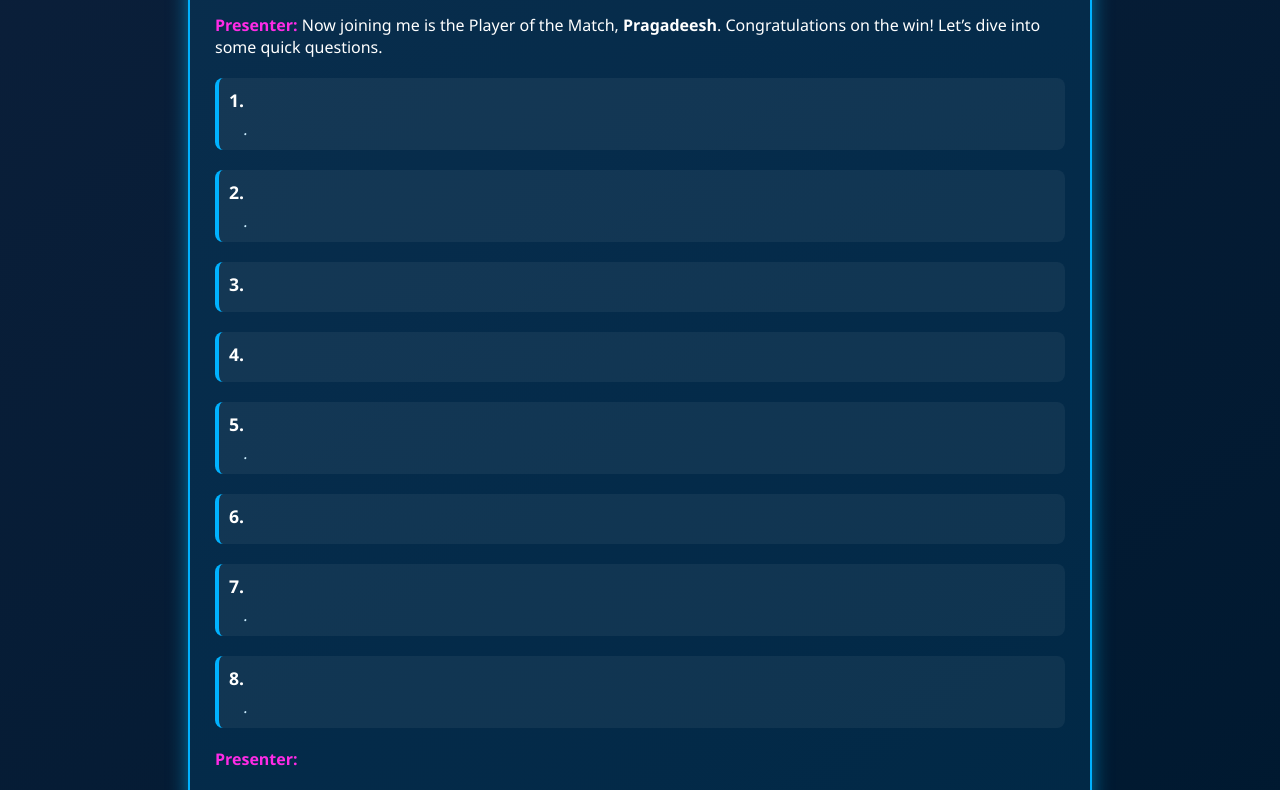
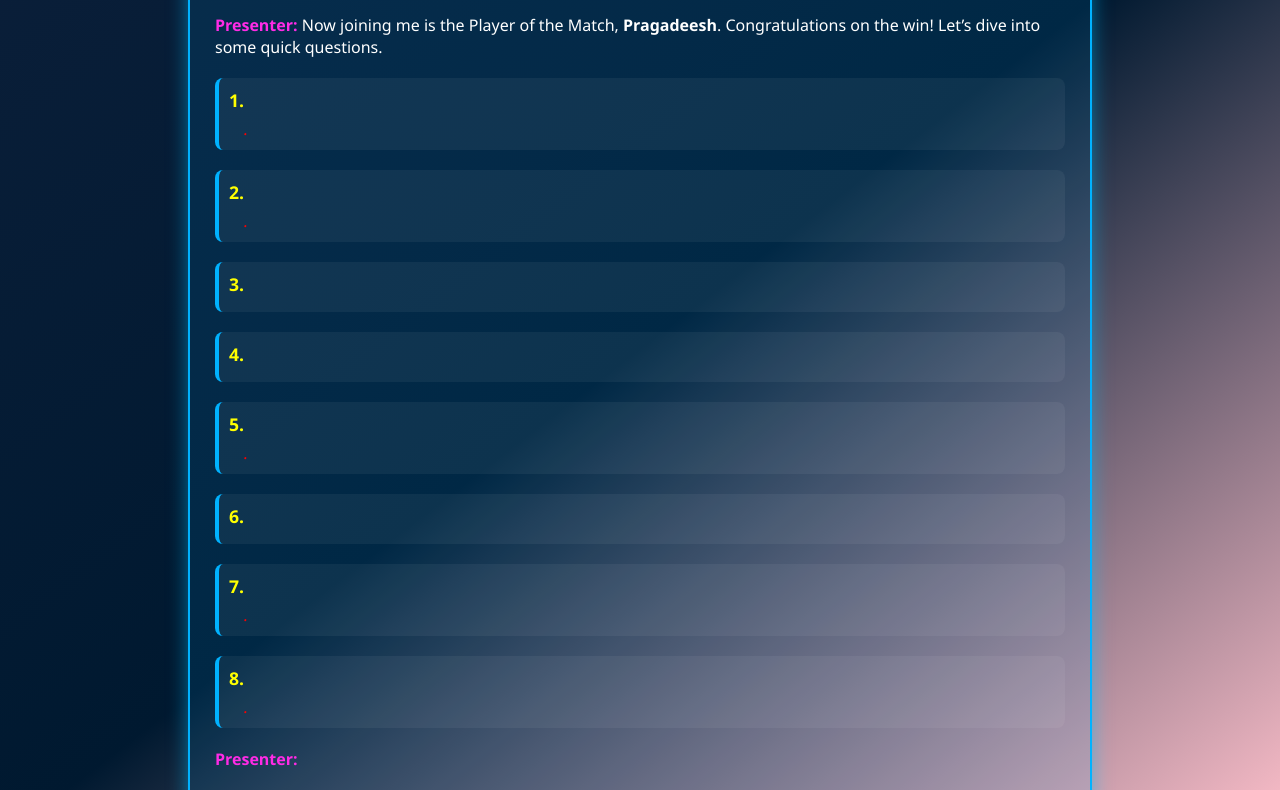
Before and after one commit to MCCCRICKET/Post-match, a plain HTML site: page index.html in a window 1280 px wide. Shown: the part 143-933 px from the top of the page. Drawn offline with Linux system fonts and the light colour scheme.

Commit message:
Update index.h

```diff
--- a/index.html
+++ b/index.html
@@ -6,7 +6,7 @@
   <style>
     body {
       font-family: 'Segoe UI', sans-serif;
-      background: linear-gradient(to bottom right, #0b1f3a, #001930);
+      background: linear-gradient(to bottom right, #0b1f3a, #001930,pink);
       color: white;
       padding: 20px;
     }
@@ -39,14 +39,14 @@
     .question {
       font-weight: bold;
       font-size: 1.1em;
-      color: #ffffff;
+      color: yellow;
       margin-bottom: 6px;
     }
 
     .answer {
       margin-left: 15px;
       font-style: italic;
-      color: #cceeff;
+      color: red;
     }
 
     p {
```
